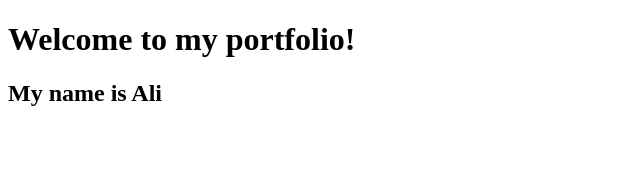
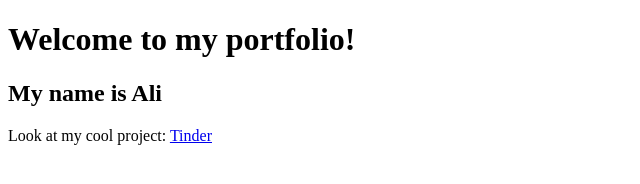
Before and after one commit to alimaqsood19/alimaqsood19.github.io, a plain HTML site: page index.html in a window 1280 px wide. Shown: the whole page, without its empty margins (0-640 px from the left). Drawn offline with Linux system fonts and the light colour scheme.

Commit message:
added project

```diff
--- a/index.html
+++ b/index.html
@@ -11,6 +11,7 @@
 <body>
   <h1>Welcome to my portfolio!</h1>
   <h2>My name is Ali</h2>
+  <p>Look at my cool project: <a href="https://alimaqsood19.github.io/tinder4.0/">Tinder</a></p>
 </body>
 
 </html>
```
